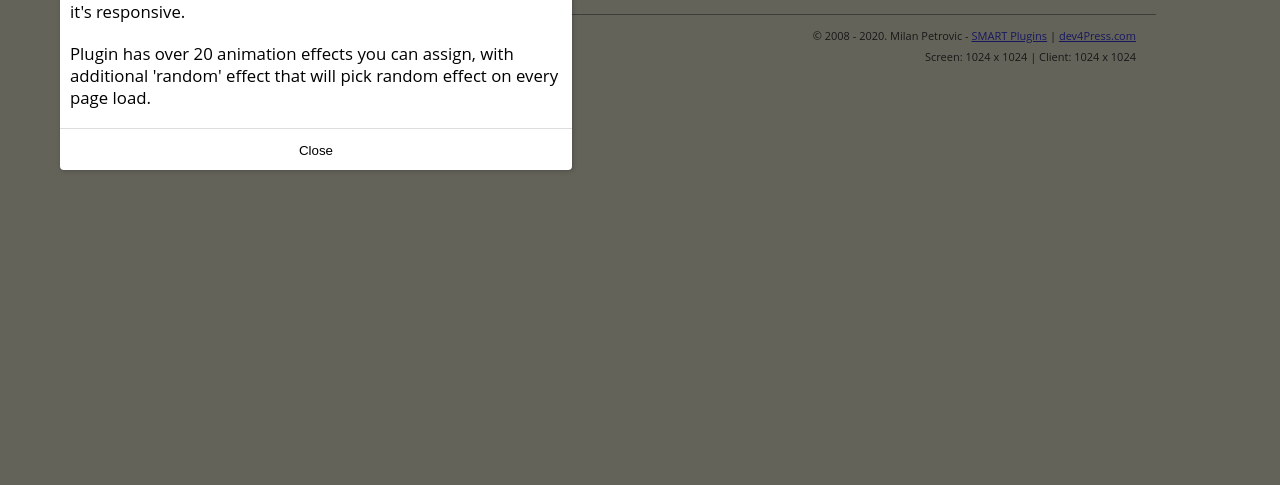
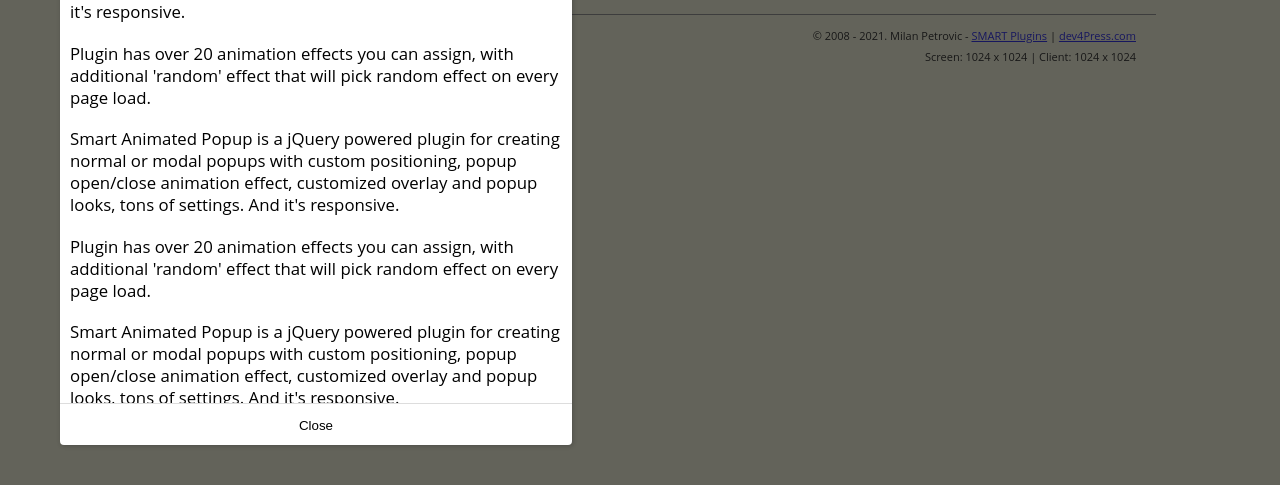
Before and after one commit to dev4press/flyin, a plain HTML site: page dev.html in a window 1280 px wide. Shown: the part 215-700 px from the top of the page. Drawn offline with nearby package versions, Linux system fonts and the light colour scheme.

Commit message:
Work in progress.

```diff
--- a/dev.html
+++ b/dev.html
@@ -53,6 +53,30 @@
         <img width="172" src="https://s3.amazonaws.com/smartplugins/logo_256.png" alt="SMARTPlugins" />
         <p>Smart Animated Popup is a jQuery powered plugin for creating normal or modal popups with custom positioning, popup open/close animation effect, customized overlay and popup looks, tons of settings. And it's responsive.</p>
         <p>Plugin has over 20 animation effects you can assign, with additional 'random' effect that will pick random effect on every page load.</p>
+        <p>Smart Animated Popup is a jQuery powered plugin for creating normal or modal popups with custom positioning, popup open/close animation effect, customized overlay and popup looks, tons of settings. And it's responsive.</p>
+        <p>Plugin has over 20 animation effects you can assign, with additional 'random' effect that will pick random effect on every page load.</p>
+        <p>Smart Animated Popup is a jQuery powered plugin for creating normal or modal popups with custom positioning, popup open/close animation effect, customized overlay and popup looks, tons of settings. And it's responsive.</p>
+        <p>Plugin has over 20 animation effects you can assign, with additional 'random' effect that will pick random effect on every page load.</p>
+        <p>Smart Animated Popup is a jQuery powered plugin for creating normal or modal popups with custom positioning, popup open/close animation effect, customized overlay and popup looks, tons of settings. And it's responsive.</p>
+        <p>Plugin has over 20 animation effects you can assign, with additional 'random' effect that will pick random effect on every page load.</p>
+        <p>Smart Animated Popup is a jQuery powered plugin for creating normal or modal popups with custom positioning, popup open/close animation effect, customized overlay and popup looks, tons of settings. And it's responsive.</p>
+        <p>Plugin has over 20 animation effects you can assign, with additional 'random' effect that will pick random effect on every page load.</p>
+        <p>Smart Animated Popup is a jQuery powered plugin for creating normal or modal popups with custom positioning, popup open/close animation effect, customized overlay and popup looks, tons of settings. And it's responsive.</p>
+        <p>Plugin has over 20 animation effects you can assign, with additional 'random' effect that will pick random effect on every page load.</p>
+        <p>Smart Animated Popup is a jQuery powered plugin for creating normal or modal popups with custom positioning, popup open/close animation effect, customized overlay and popup looks, tons of settings. And it's responsive.</p>
+        <p>Plugin has over 20 animation effects you can assign, with additional 'random' effect that will pick random effect on every page load.</p>
+        <p>Smart Animated Popup is a jQuery powered plugin for creating normal or modal popups with custom positioning, popup open/close animation effect, customized overlay and popup looks, tons of settings. And it's responsive.</p>
+        <p>Plugin has over 20 animation effects you can assign, with additional 'random' effect that will pick random effect on every page load.</p>
+        <p>Smart Animated Popup is a jQuery powered plugin for creating normal or modal popups with custom positioning, popup open/close animation effect, customized overlay and popup looks, tons of settings. And it's responsive.</p>
+        <p>Plugin has over 20 animation effects you can assign, with additional 'random' effect that will pick random effect on every page load.</p>
+        <p>Smart Animated Popup is a jQuery powered plugin for creating normal or modal popups with custom positioning, popup open/close animation effect, customized overlay and popup looks, tons of settings. And it's responsive.</p>
+        <p>Plugin has over 20 animation effects you can assign, with additional 'random' effect that will pick random effect on every page load.</p>
+        <p>Smart Animated Popup is a jQuery powered plugin for creating normal or modal popups with custom positioning, popup open/close animation effect, customized overlay and popup looks, tons of settings. And it's responsive.</p>
+        <p>Plugin has over 20 animation effects you can assign, with additional 'random' effect that will pick random effect on every page load.</p>
+        <p>Smart Animated Popup is a jQuery powered plugin for creating normal or modal popups with custom positioning, popup open/close animation effect, customized overlay and popup looks, tons of settings. And it's responsive.</p>
+        <p>Plugin has over 20 animation effects you can assign, with additional 'random' effect that will pick random effect on every page load.</p>
+        <p>Smart Animated Popup is a jQuery powered plugin for creating normal or modal popups with custom positioning, popup open/close animation effect, customized overlay and popup looks, tons of settings. And it's responsive.</p>
+        <p>Plugin has over 20 animation effects you can assign, with additional 'random' effect that will pick random effect on every page load.</p>
     </div>
 
     <div class="srm-helper-copyright">
@@ -60,7 +84,7 @@
             <a href="https://www.smartplugins.info/plugin/javascript/smart-animated-popup/" rel="me" target="_blank">Smart Animated Popup v2.0</a>
         </span>
         <span class="srm-helper-right">
-            &copy; 2008 - 2020. Milan Petrovic - <a href="https://www.smartplugins.info/" rel="me" target="_blank">SMART Plugins</a> | <a href="https://www.dev4press.com/" rel="me" target="_blank">dev4Press.com</a><br/>
+            &copy; 2008 - 2021. Milan Petrovic - <a href="https://www.smartplugins.info/" rel="me" target="_blank">SMART Plugins</a> | <a href="https://www.dev4press.com/" rel="me" target="_blank">dev4Press.com</a><br/>
             Screen: <span class="srm-helper-screen-width">1024</span> x <span class="srm-helper-screen-height">1024</span> |
             Client: <span class="srm-helper-client-width">1024</span> x <span class="srm-helper-client-height">1024</span>
         </span>
@@ -118,9 +142,12 @@
                     cookieCode: "sap-demo-02",
                     autoShowLimit: true,
                     autoShowCounter: 1,
+                    xContentSize: true,
                     width: "40%",
+                    height: "auto",
                     effect: "scale",
-                    minWidth: "320px"
+                    minWidth: "320px",
+                    maxHeight: "80%"
                 }
             });
         });
--- a/source/css/popup.animation.css
+++ b/source/css/popup.animation.css
@@ -2,7 +2,7 @@
 Smart Animated Popup v2.0
 https://www.smartplugins.info/plugin/javascript/smart-animated-popup/
 
-Copyright 2008 - 2020 Milan Petrovic (email: support@dev4press.com)
+Copyright 2008 - 2021 Milan Petrovic (email: support@dev4press.com)
 
 https://www.dev4press.com
 https://www.smartplugins.info
--- a/source/css/popup.core.css
+++ b/source/css/popup.core.css
@@ -2,7 +2,7 @@
 Smart Animated Popup v2.0
 https://www.smartplugins.info/plugin/javascript/smart-animated-popup/
 
-Copyright 2008 - 2020 Milan Petrovic (email: support@dev4press.com)
+Copyright 2008 - 2021 Milan Petrovic (email: support@dev4press.com)
 
 https://www.dev4press.com
 https://www.smartplugins.info
--- a/source/css/popup.helper.css
+++ b/source/css/popup.helper.css
@@ -2,7 +2,7 @@
 Smart Animated Popup v2.0
 https://www.smartplugins.info/plugin/javascript/smart-animated-popup/
 
-Copyright 2008 - 2020 Milan Petrovic (email: support@dev4press.com)
+Copyright 2008 - 2021 Milan Petrovic (email: support@dev4press.com)
 
 https://www.dev4press.com
 https://www.smartplugins.info
--- a/source/css/popup.popups.css
+++ b/source/css/popup.popups.css
@@ -2,7 +2,7 @@
 Smart Animated Popup v2.0
 https://www.smartplugins.info/plugin/javascript/smart-animated-popup/
 
-Copyright 2008 - 2020 Milan Petrovic (email: support@dev4press.com)
+Copyright 2008 - 2021 Milan Petrovic (email: support@dev4press.com)
 
 https://www.dev4press.com
 https://www.smartplugins.info
--- a/source/css/popup.transition.css
+++ b/source/css/popup.transition.css
@@ -2,7 +2,7 @@
 Smart Animated Popup v2.0
 https://www.smartplugins.info/plugin/javascript/smart-animated-popup/
 
-Copyright 2008 - 2020 Milan Petrovic (email: support@dev4press.com)
+Copyright 2008 - 2021 Milan Petrovic (email: support@dev4press.com)
 
 https://www.dev4press.com
 https://www.smartplugins.info
--- a/source/js/popup.core.js
+++ b/source/js/popup.core.js
@@ -2,7 +2,7 @@
  * Smart Animated Popup v2.0
  * https://www.smartplugins.info/plugin/javascript/smart-animated-popup/
  *
- * Copyright 2008 - 2020 Milan Petrovic (email: support@dev4press.com)
+ * Copyright 2008 - 2021 Milan Petrovic (email: support@dev4press.com)
  *
  * https://www.dev4press.com
  * https://www.smartplugins.info
@@ -325,7 +325,7 @@ var smartAniPopup,
 
             var $this = this;
 
-            $(window).bind("resize orientationchange", function() {
+            $(window).on("resize orientationchange", function() {
                 $this._calculatePosition(false);
             });
 
--- a/source/js/popup.helper.js
+++ b/source/js/popup.helper.js
@@ -2,7 +2,7 @@
  * Smart Animated Popup v2.0
  * https://www.smartplugins.info/plugin/javascript/smart-animated-popup/
  *
- * Copyright 2008 - 2020 Milan Petrovic (email: support@dev4press.com)
+ * Copyright 2008 - 2021 Milan Petrovic (email: support@dev4press.com)
  *
  * https://www.dev4press.com
  * https://www.smartplugins.info
```
Also changed, not shown: demo/01.html (+1 -1 lines), demo/02.html (+1 -1 lines), demo/03.html (+1 -1 lines), demo/04.html (+1 -1 lines), demo/05.html (+1 -1 lines), demo/06.html (+1 -1 lines), files.html (+1 -1 lines), index.html (+1 -1 lines), dist/popup.core.min.css, dist/popup.core.min.js, pack/popup.pack.css, pack/popup.pack.js, readme.txt.
